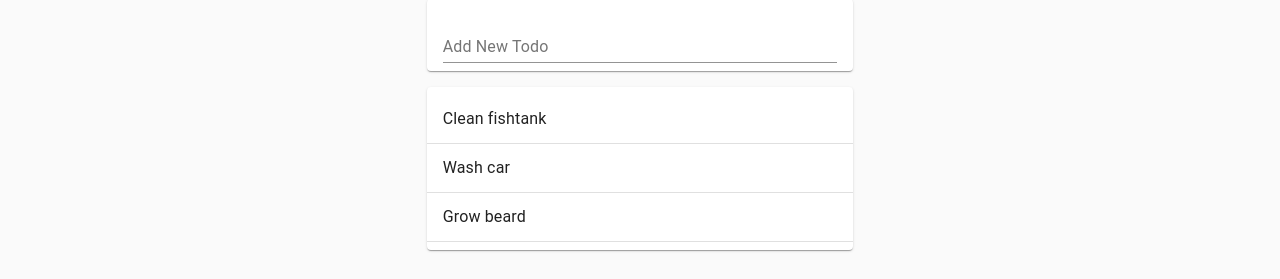
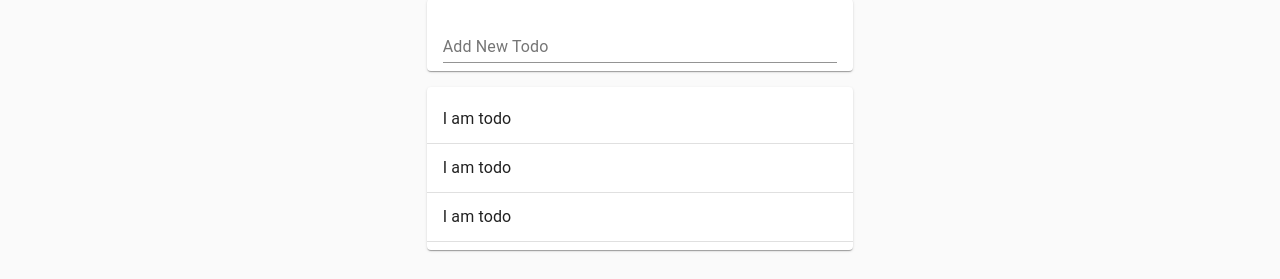
Before and after one commit to super8989/React_hooks_todo, a React (Create React App) app: page / in a window 1280 px wide. Shown: the part 97-376 px from the top of the page. Built offline with nearby package versions, Linux system fonts and the light colour scheme.

Commit message:
created Todo component to render it on TodoList.js

```diff
--- /dev/null
+++ b/src/Todo.js
@@ -0,0 +1,7 @@
+import React from "react";
+
+function Todo() {
+	return <li>I am todo</li>;
+}
+
+export default Todo;
--- a/src/TodoList.js
+++ b/src/TodoList.js
@@ -6,6 +6,8 @@ import Divider from "@material-ui/core/Divider";
 import ListItem from "@material-ui/core/ListItem";
 import ListItemText from "@material-ui/core/ListItemText";
 
+import Todo from "./Todo";
+
 function TodoList(props) {
 	return (
 		<Paper>
@@ -13,7 +15,9 @@ function TodoList(props) {
 				{props.todos.map(todo => (
 					<>
 						<ListItem>
-							<ListItemText>{todo.task}</ListItemText>
+							<ListItemText>
+								<Todo />
+							</ListItemText>
 						</ListItem>
 						<Divider />
 					</>
```
